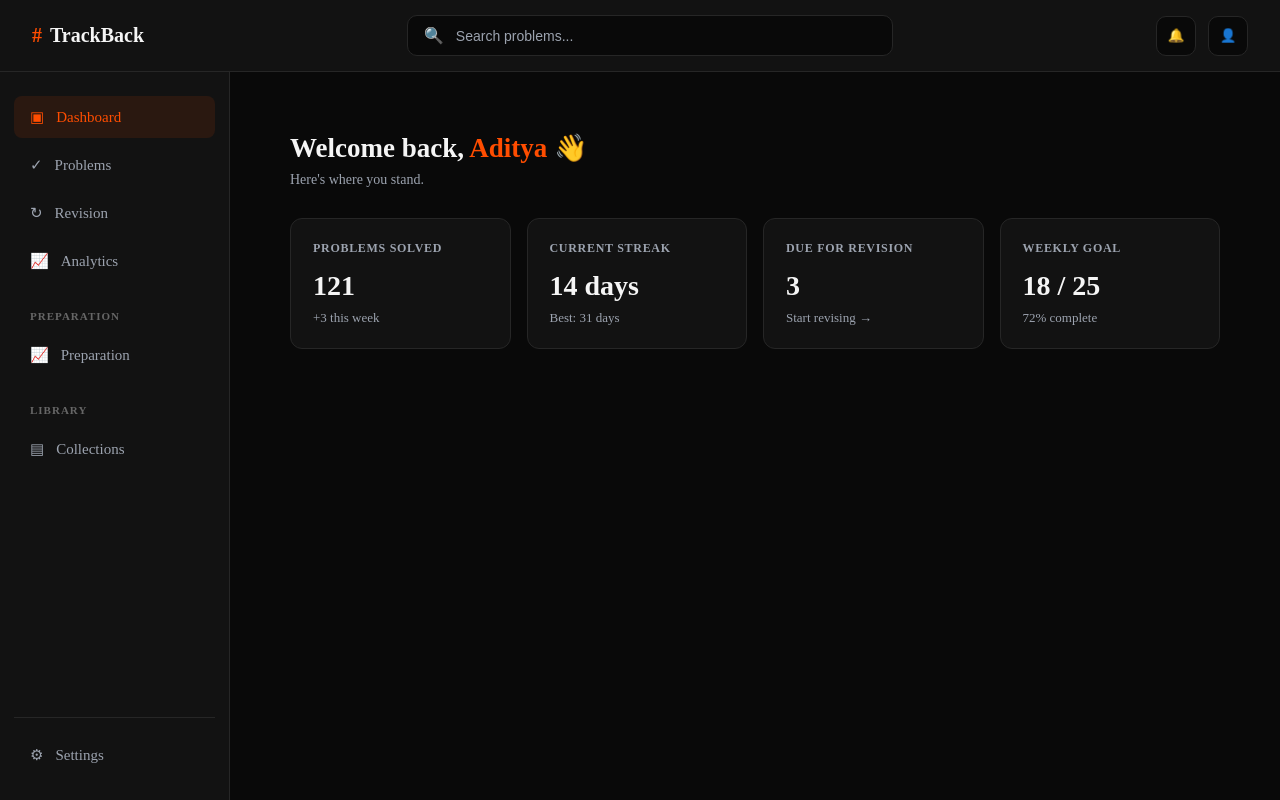
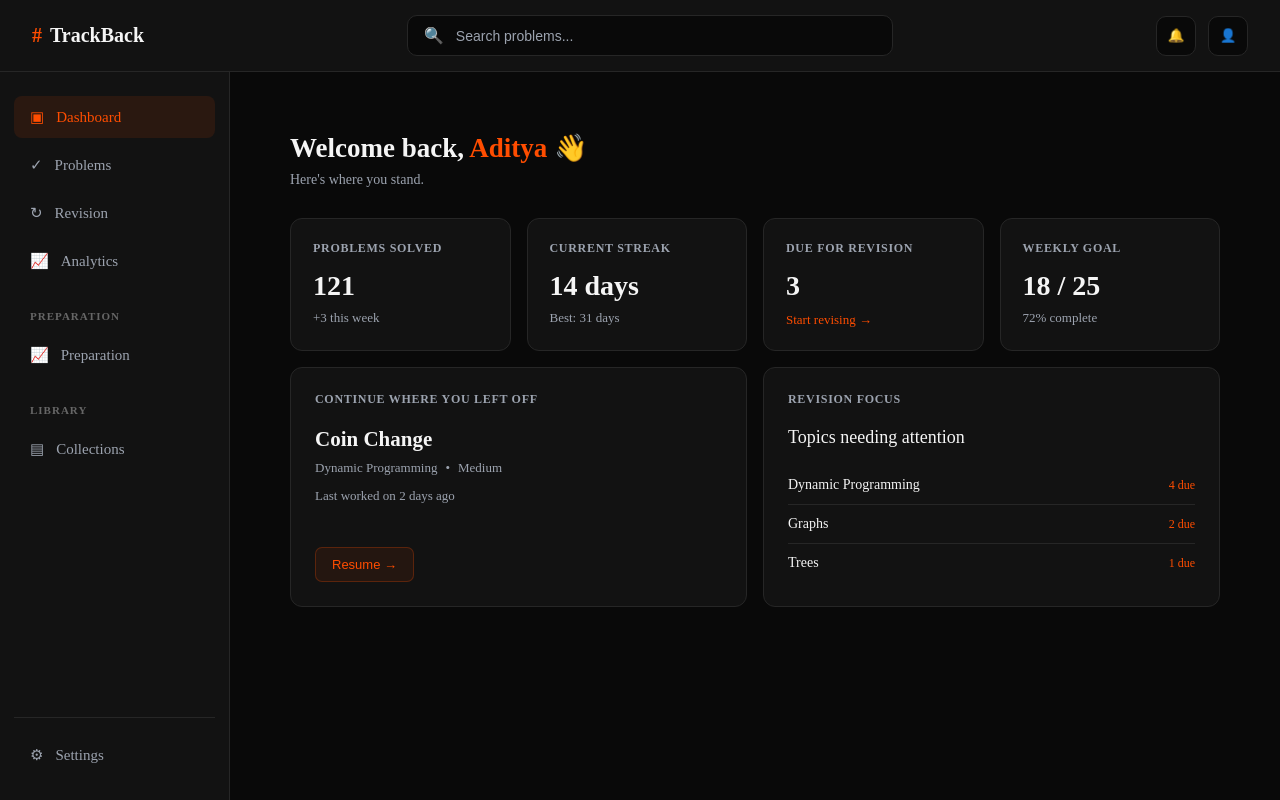
Before and after one commit to adityaxsit/LeetTrack-Pro, a React (Vite) app in the folder client/: page /dashboard in a window 1280 px wide. Built offline with nearby package versions, Linux system fonts and the light colour scheme.

Commit message:
updated dashboard

```diff
--- a/client/src/data/dashboardData.js
+++ b/client/src/data/dashboardData.js
@@ -10,13 +10,42 @@ export const dashboardStats = [
     info: "Best: 31 days",
   },
   {
-    title: "Due for Revision",
-    value: 3,
-    info: "Start revising →",
+  id: 3,
+  title: "Due for Revision",
+  value: 3,
+  action: {
+    label: "Start revising",
+    path: "/revision",
   },
+},
   {
     title: "Weekly Goal",
     value: "18 / 25",
     info: "72% complete",
   },
 ];
+export const continueProblem = {
+  id: 322,
+  title: "Coin Change",
+  topic: "Dynamic Programming",
+  difficulty: "Medium",
+  lastWorkedAt: "2 days ago",
+};
+
+export const revisionTopics = [
+  {
+    id: 1,
+    topic: "Dynamic Programming",
+    due: 4,
+  },
+  {
+    id: 2,
+    topic: "Graphs",
+    due: 2,
+  },
+  {
+    id: 3,
+    topic: "Trees",
+    due: 1,
+  },
+];
--- a/client/src/pages/Dashboard.jsx
+++ b/client/src/pages/Dashboard.jsx
@@ -1,5 +1,10 @@
 import styles from "./Dashboard.module.css";
-import { dashboardStats } from "../data/dashboardData";
+import { Link } from "react-router-dom";
+import {
+  dashboardStats,
+  continueProblem,
+  revisionTopics,
+} from "../data/dashboardData";
 
 function Dashboard() {
   return (
@@ -15,26 +20,66 @@ function Dashboard() {
       <section className={styles.statsGrid}>
         {dashboardStats.map((stat) => (
           <div className={styles.statCard} key={stat.id}>
-            <p className={styles.statTitle}>
-              {stat.title}
-            </p>
+            <p className={styles.statTitle}>{stat.title}</p>
 
             <h2>
               {stat.value}
 
               {stat.suffix && (
-                <span className={styles.suffix}>
-                  {" "}
-                  {stat.suffix}
-                </span>
+                <span className={styles.suffix}> {stat.suffix}</span>
               )}
             </h2>
 
-            <p className={styles.statInfo}>
-              {stat.info}
+            {stat.info && <p className={styles.statInfo}>{stat.info}</p>}
+
+            {stat.action && (
+              <Link to={stat.action.path} className={styles.statAction}>
+                {stat.action.label} →
+              </Link>
+            )}
+          </div>
+        ))}
+      </section>
+      <section className={styles.progressGrid}>
+        {/* Continue card */}
+
+        <div className={styles.dashboardCard}>
+          <p className={styles.cardLabel}>Continue Where You Left Off</p>
+
+          <div className={styles.problemContent}>
+            <h2>{continueProblem.title}</h2>
+
+            <p className={styles.problemMeta}>
+              {continueProblem.topic}
+              <span>•</span>
+              {continueProblem.difficulty}
+            </p>
+
+            <p className={styles.lastWorked}>
+              Last worked on {continueProblem.lastWorkedAt}
             </p>
           </div>
-        ))}
+
+          <button className={styles.resumeButton}>Resume →</button>
+        </div>
+
+        {/* Revision card */}
+
+        <div className={styles.dashboardCard}>
+          <p className={styles.cardLabel}>Revision Focus</p>
+
+          <h2 className={styles.revisionHeading}>Topics needing attention</h2>
+
+          <div className={styles.revisionList}>
+            {revisionTopics.map((item) => (
+              <div className={styles.revisionItem} key={item.id}>
+                <span>{item.topic}</span>
+
+                <span className={styles.dueCount}>{item.due} due</span>
+              </div>
+            ))}
+          </div>
+        </div>
       </section>
     </div>
   );
--- a/client/src/pages/Dashboard.module.css
+++ b/client/src/pages/Dashboard.module.css
@@ -29,7 +29,7 @@
 }
 
 
-/* STATS */
+
 
 .statsGrid {
   display: grid;
@@ -65,6 +65,17 @@
   text-transform: uppercase;
 }
 
+.statAction {
+  color: var(--lava);
+  font-size: 13px;
+  text-decoration: none;
+  font-weight: 500;
+}
+
+.statAction:hover {
+  text-decoration: underline;
+}
+
 .statCard h2 {
   margin: 0 0 8px;
 
@@ -86,6 +97,126 @@
   color: var(--text-secondary);
   font-size: 13px;
 }
+/* PROGRESS SECTION */
+
+.progressGrid {
+  display: grid;
+  grid-template-columns: repeat(2, 1fr);
+  gap: 16px;
+
+  margin-top: 16px;
+}
+
+.dashboardCard {
+  min-height: 230px;
+  padding: 24px;
+
+  display: flex;
+  flex-direction: column;
+
+  background-color: var(--bg-secondary);
+  border: 1px solid var(--border);
+  border-radius: 12px;
+}
+
+.cardLabel {
+  margin: 0 0 20px;
+
+  color: var(--text-secondary);
+
+  font-size: 12px;
+  font-weight: 600;
+  letter-spacing: 0.7px;
+  text-transform: uppercase;
+}
+
+
+/* CONTINUE CARD */
+
+.problemContent {
+  flex: 1;
+}
+
+.problemContent h2 {
+  margin: 0 0 8px;
+
+  font-size: 21px;
+  font-weight: 600;
+}
+
+.problemMeta {
+  display: flex;
+  align-items: center;
+  gap: 8px;
+
+  margin: 0 0 12px;
+
+  color: var(--text-secondary);
+  font-size: 13px;
+}
+
+.lastWorked {
+  margin: 0;
+
+  color: var(--text-secondary);
+  font-size: 13px;
+}
+
+.resumeButton {
+  align-self: flex-start;
+
+  padding: 9px 16px;
+
+  color: var(--lava);
+  background-color: rgba(255, 77, 0, 0.08);
+
+  border: 1px solid rgba(255, 77, 0, 0.25);
+  border-radius: 7px;
+
+  font-size: 13px;
+  cursor: pointer;
+}
+
+.resumeButton:hover {
+  background-color: rgba(255, 77, 0, 0.14);
+}
+
+
+/* REVISION */
+
+.revisionHeading {
+  margin: 0 0 18px;
+
+  font-size: 18px;
+  font-weight: 500;
+}
+
+.revisionList {
+  display: flex;
+  flex-direction: column;
+}
+
+.revisionItem {
+  display: flex;
+  align-items: center;
+  justify-content: space-between;
+
+  padding: 11px 0;
+
+  border-bottom: 1px solid var(--border);
+
+  color: var(--text-primary);
+  font-size: 14px;
+}
+
+.revisionItem:last-child {
+  border-bottom: none;
+}
+
+.dueCount {
+  color: var(--lava);
+  font-size: 12px;
+}
 
 
 /* RESPONSIVE */
@@ -95,11 +226,19 @@
     grid-template-columns: repeat(2, 1fr);
   }
 }
-
+@media (max-width: 900px) {
+  .progressGrid {
+    grid-template-columns: 1fr;
+  }
+}
 @media (max-width: 600px) {
   .dashboard {
     padding: 24px 18px;
   }
+
+  .progressGrid {
+  grid-template-columns: 1fr;
+}
 
   .heading h1 {
     font-size: 23px;
```
